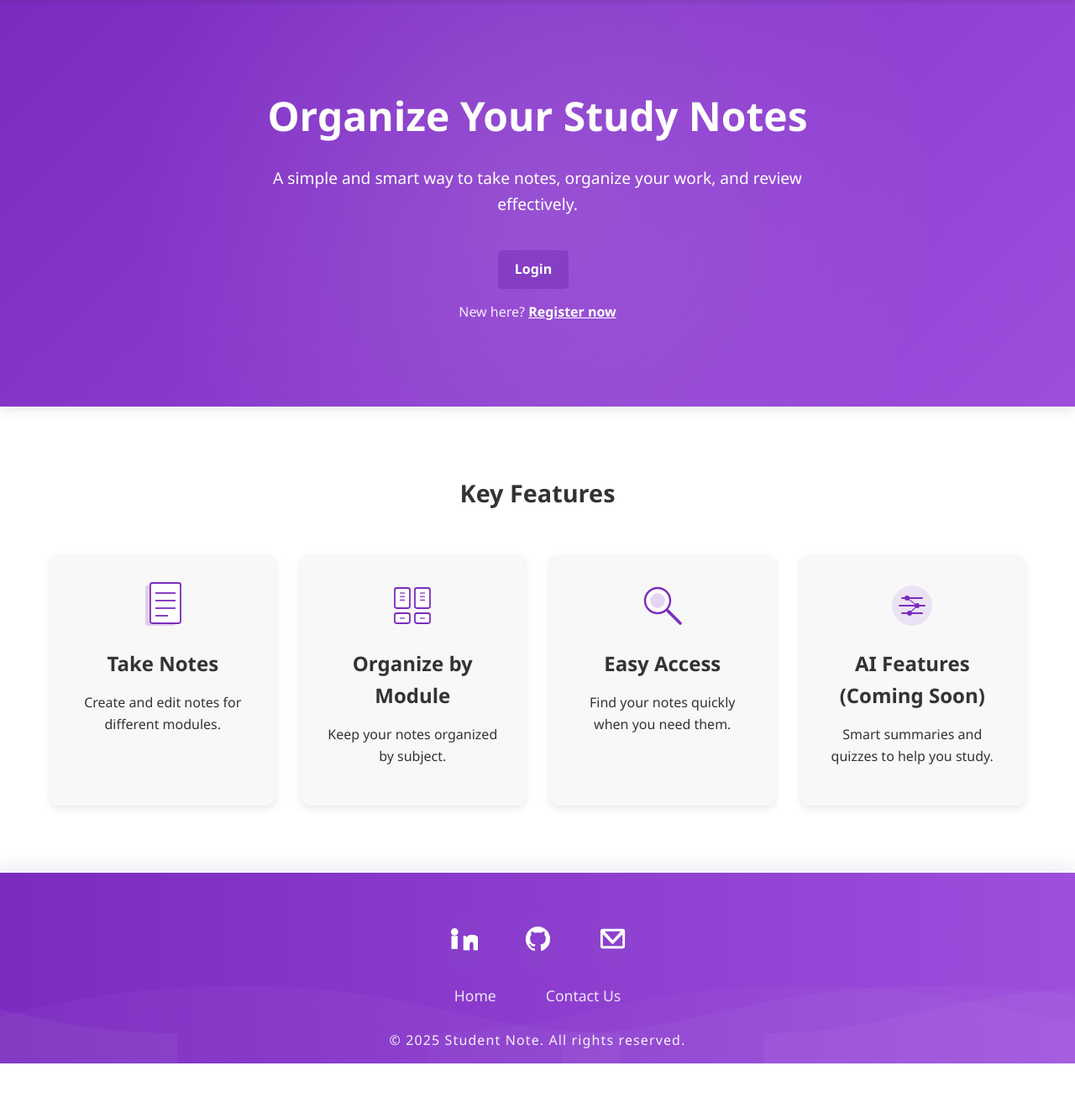
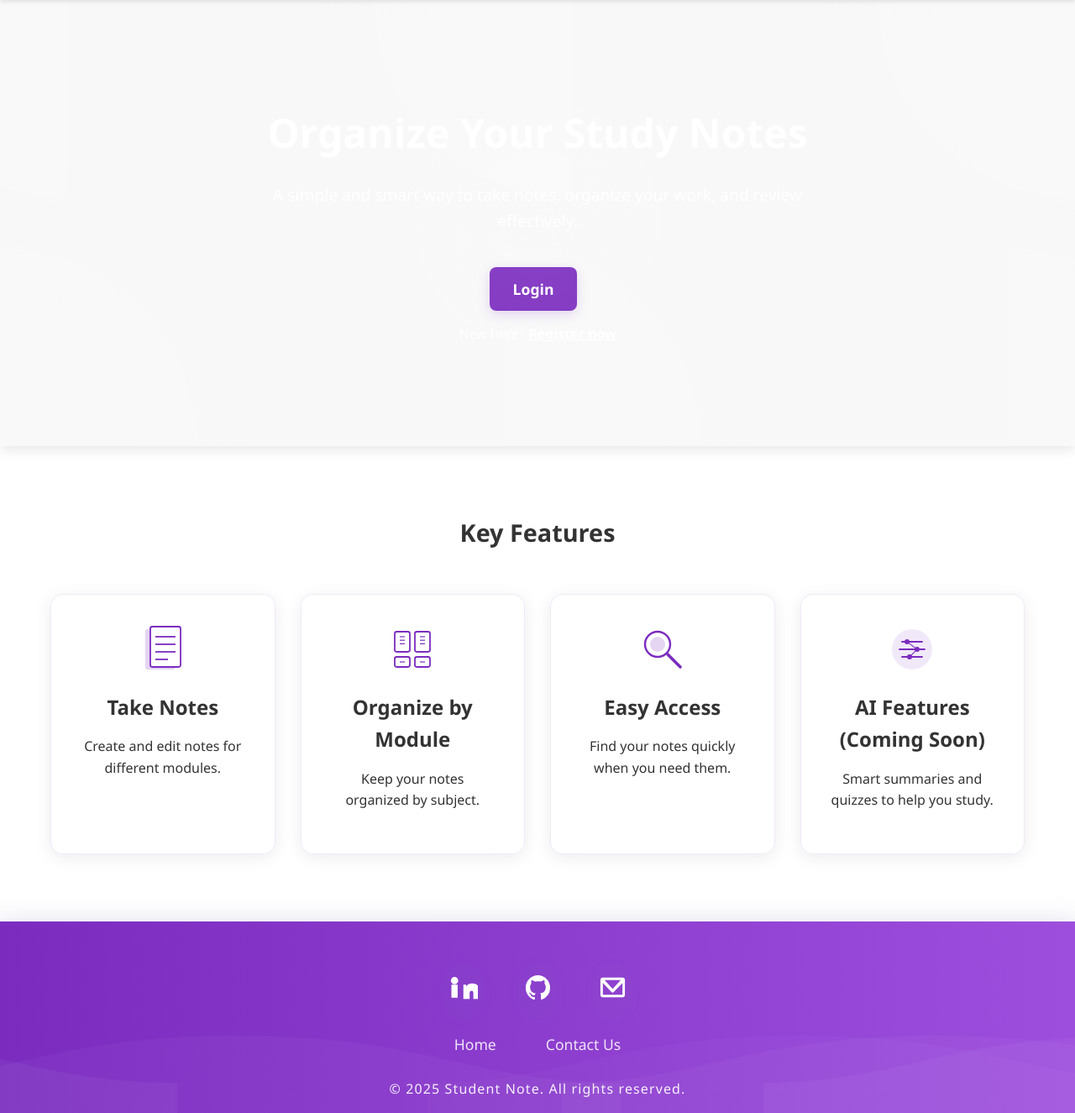
Before and after one commit to zakaria-stack/lovable-projet, a PHP site: page / in a window 1280 px wide. Shown: the part 76-1401 px from the top of the page at 84% size. Before the commit the page ends 1342 px from the top, so only its background shows below. Run offline with PHP 8.4, Linux system fonts and the light colour scheme.

Commit message:
Assistant checkpoint: Enhanced visual design with patterns and improved styling
Assistant generated file changes:
- css/style.css: Enhance hero section styling, Enhance feature cards, Enhance buttons

---

User prompt:

improve the css and for example add background image for index.php or improve it to better

Replit-Commit-Author: Assistant
Replit-Commit-Session-Id: 9a048b5a-b5ad-4431-a74c-cf01101aec3b

```diff
--- a/css/style.css
+++ b/css/style.css
@@ -57,18 +57,25 @@ p {
 /* Buttons */
 .btn {
     display: inline-block;
-    padding: 10px 20px;
+    padding: 12px 28px;
     border: none;
-    border-radius: 5px;
+    border-radius: 8px;
     background-color: #7b2cbf;
     color: #fff;
     cursor: pointer;
-    font-size: 1rem;
+    font-size: 1.1rem;
     font-weight: 600;
     text-align: center;
-    transition: background-color 0.3s ease;
+    transition: all 0.3s ease;
     margin-right: 10px;
     text-decoration: none;
+    box-shadow: 0 4px 15px rgba(123, 44, 191, 0.2);
+}
+
+.btn:hover {
+    transform: translateY(-2px);
+    box-shadow: 0 6px 20px rgba(123, 44, 191, 0.3);
+    background-color: #8a3cc9;
 }
 
 .btn:hover {
@@ -225,11 +232,18 @@ header nav ul li.active a {
 .hero {
     background: linear-gradient(135deg, #7b2cbf 0%, #9d4edd 100%);
     color: #fff;
-    padding: 100px 0;
+    padding: 120px 0;
     text-align: center;
     position: relative;
     overflow: hidden;
     box-shadow: 0 4px 15px rgba(0, 0, 0, 0.1);
+    background-image:
+        radial-gradient(circle at 25% 25%, rgba(255,255,255,0.1) 1%, transparent 1%),
+        radial-gradient(circle at 75% 75%, rgba(255,255,255,0.1) 1%, transparent 1%),
+        radial-gradient(circle at 100% 0%, rgba(255,255,255,0.15) 20%, transparent 35%),
+        radial-gradient(circle at 0% 100%, rgba(255,255,255,0.15) 20%, transparent 35%);
+    background-size: 50px 50px, 50px 50px, 600px 600px, 600px 600px;
+    background-position: 0 0, 25px 25px, 100% 0%, 0% 100%;
 }
 
 .hero::before {
@@ -277,12 +291,13 @@ header nav ul li.active a {
 }
 
 .feature-card {
-    background-color: #f8f8f8;
-    border-radius: 10px;
-    padding: 30px;
+    background: rgba(255, 255, 255, 0.95);
+    border-radius: 15px;
+    padding: 35px;
     text-align: center;
-    box-shadow: 0 3px 10px rgba(0, 0, 0, 0.1);
+    box-shadow: 0 4px 20px rgba(0, 0, 0, 0.08);
     transition: transform 0.3s ease, box-shadow 0.3s ease;
+    border: 1px solid rgba(123, 44, 191, 0.1);
 }
 
 .feature-card:hover {
```
